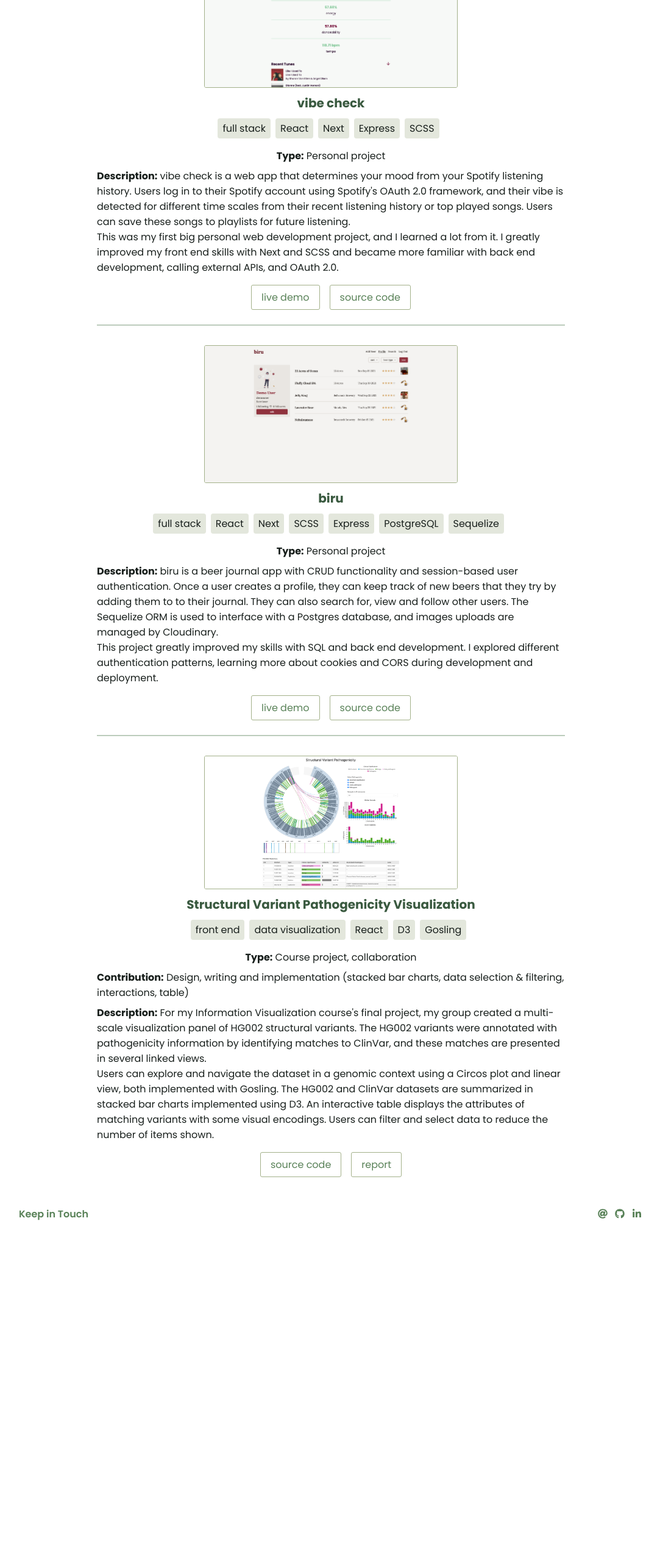
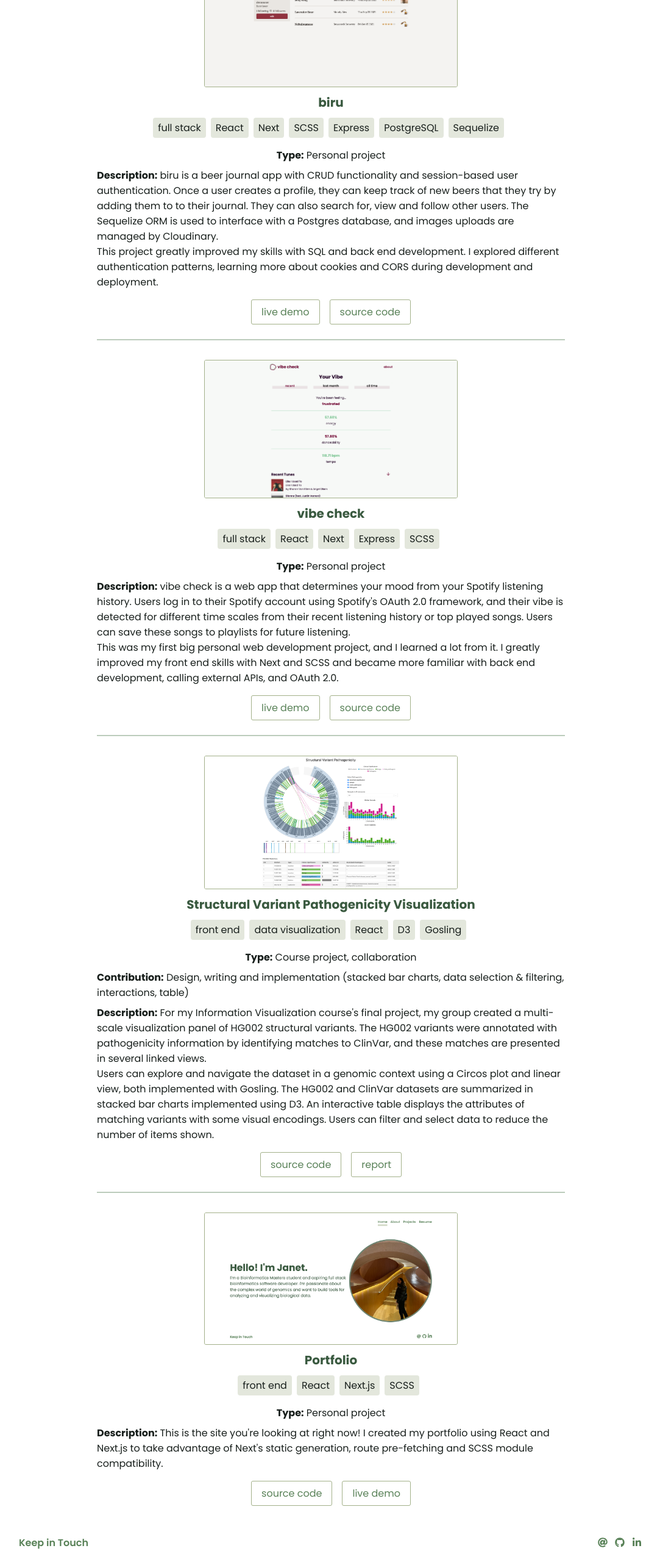
Before and after one commit to janetxinli/portfolio, a Next.js app: page /projects in a window 1280 px wide. Shown: the part 234-2800 px from the top of the page at 61% size, without its empty margins (97-1180 px from the left). Before the commit the page ends 2261 px from the top, so only its background shows below. Built offline with nearby package versions, Linux system fonts and the light colour scheme.

Commit message:
add portfolio to projects

```diff
--- a/data/projects.js
+++ b/data/projects.js
@@ -1,34 +1,4 @@
 const projects = [
-  {
-    name: "vibe check",
-    image: {
-      src: "/vibe_check.png",
-      alt: "A screenshot of vibe check 'Your Vibe' page",
-    },
-    tags: ["full stack", "React", "Next", "Express", "SCSS"],
-    type: "Personal project",
-    description: [
-      "vibe check is a web app that determines your mood from your Spotify \
-        listening history. Users log in to their Spotify account using \
-        Spotify's OAuth 2.0 framework, and their vibe is detected for \
-        different time scales from their recent listening history or top played \
-        songs. Users can save these songs to playlists for future listening.",
-      "This was my first big personal web development project, and I learned a \
-        lot from it. I greatly improved my front end skills with Next and SCSS \
-        and became more familiar with back end development, calling external \
-        APIs, and OAuth 2.0.",
-    ],
-    links: [
-      {
-        name: "live demo",
-        url: "https://vibecheck.vercel.app/",
-      },
-      {
-        name: "source code",
-        url: "https://github.com/janetxinli/vibe-check",
-      },
-    ],
-  },
   {
     name: "biru",
     image: {
@@ -68,6 +38,36 @@ const projects = [
     ],
   },
   {
+    name: "vibe check",
+    image: {
+      src: "/vibe_check.png",
+      alt: "A screenshot of vibe check 'Your Vibe' page",
+    },
+    tags: ["full stack", "React", "Next", "Express", "SCSS"],
+    type: "Personal project",
+    description: [
+      "vibe check is a web app that determines your mood from your Spotify \
+        listening history. Users log in to their Spotify account using \
+        Spotify's OAuth 2.0 framework, and their vibe is detected for \
+        different time scales from their recent listening history or top played \
+        songs. Users can save these songs to playlists for future listening.",
+      "This was my first big personal web development project, and I learned a \
+        lot from it. I greatly improved my front end skills with Next and SCSS \
+        and became more familiar with back end development, calling external \
+        APIs, and OAuth 2.0.",
+    ],
+    links: [
+      {
+        name: "live demo",
+        url: "https://vibecheck.vercel.app/",
+      },
+      {
+        name: "source code",
+        url: "https://github.com/janetxinli/vibe-check",
+      },
+    ],
+  },
+  {
     name: "Structural Variant Pathogenicity Visualization",
     image: {
       src: "/sv_teaser.png",
@@ -101,6 +101,29 @@ const projects = [
       },
     ],
   },
+  {
+    name: "Portfolio",
+    image: {
+      src: "/portfolio.png",
+      alt: "Home page of my portfolio site"
+    },
+    tags: ["front end", "React", "Next.js", "SCSS"],
+    type: "Personal project",
+    description: [
+      "This is the site you're looking at right now! I created my portfolio using React and Next.js \
+        to take advantage of Next's static generation, route pre-fetching and SCSS module compatibility."
+    ],
+    links: [
+      {
+        name: "source code",
+        url: "https://github.com/janetxinli/portfolio"
+      },
+      {
+        name: "live demo",
+        url: "https://www.janetxinli.com"
+      }
+    ]
+  }
 ];
 
 export default projects;
```
Also changed, not shown: public/portfolio.png (added).
